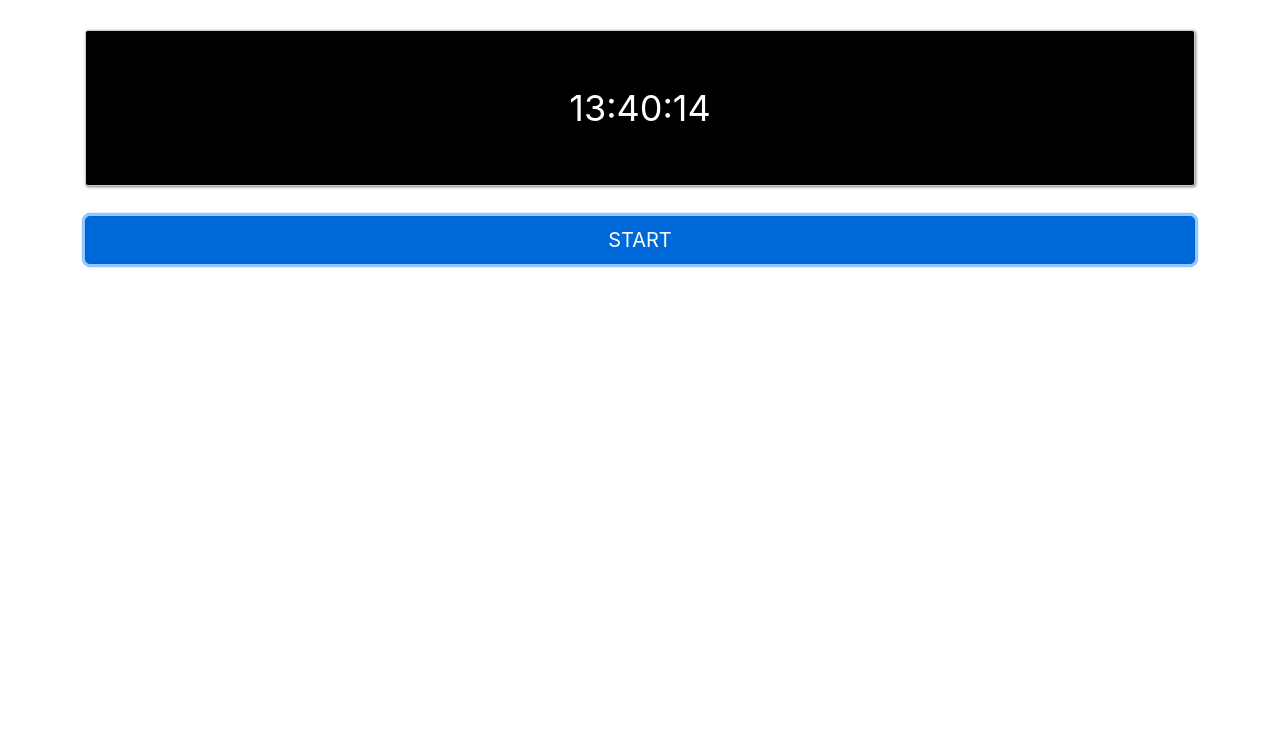
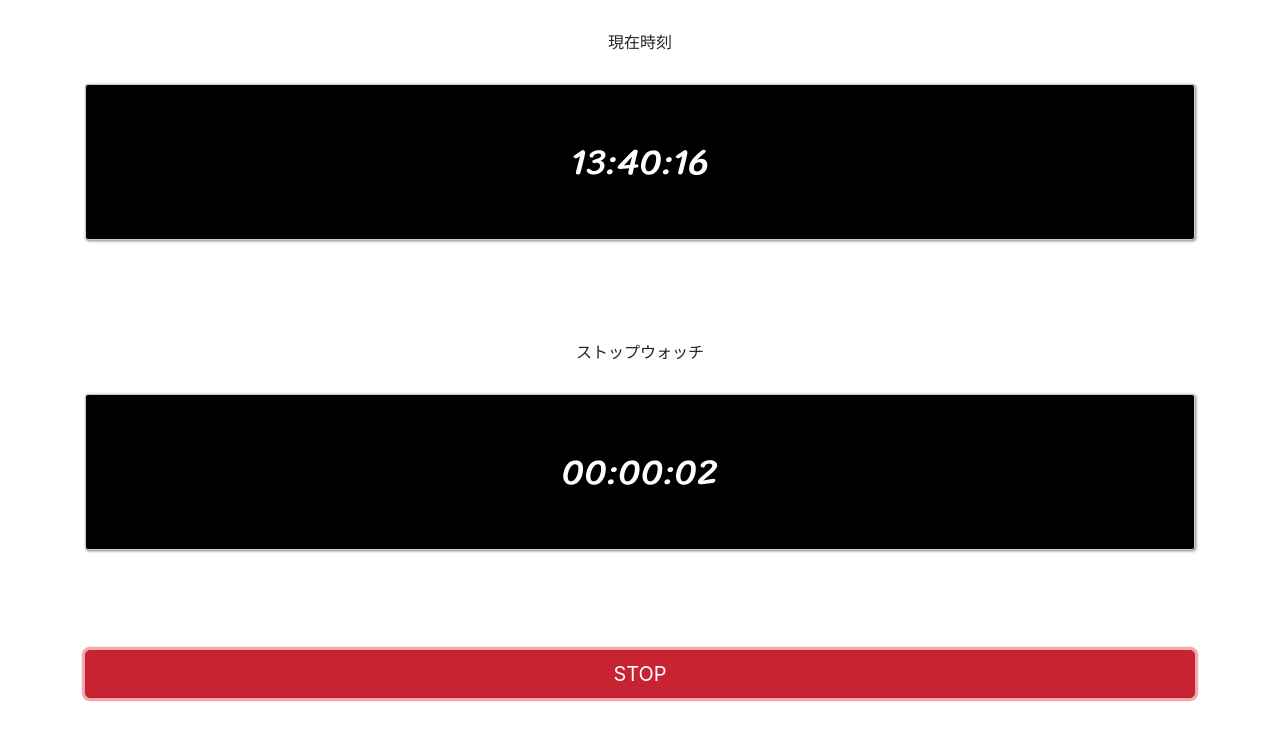
Before and after one commit to Atsusugit0/sample05, a plain HTML site: page index.html in a window 1280 px wide. Both pictures are taken after a click on the button "START". Drawn offline with nearby package versions, Linux system fonts and the light colour scheme.

Commit message:
Add clock and stopwatch

```diff
--- a/css/style.css
+++ b/css/style.css
@@ -1,12 +1,15 @@
+@import url("https://fonts.googleapis.com/css2?family=Sriracha&display=swap");
 .container {
     text-align: center;
     margin: 30px auto;
 }
 
+#time,
 #timer {
     font-size: 36px;
+    font-family: "Sriracha", cursive;
     border: 1px solid #ccc;
-    margin: 30px auto;
+    margin: 30px auto 100px;
     padding: 50px;
     background-color: #000;
     color: #fff;
--- a/index.html
+++ b/index.html
@@ -11,6 +11,12 @@
 
 <body>
     <div class="container">
+        <p>現在時刻</p>
+        <p id="time">00:00:00</p>
+    </div>
+
+    <div class="container">
+        <p>ストップウォッチ</p>
         <p id="timer">00:00:00</p>
 
         <div>
@@ -37,7 +43,8 @@
             return value;
         }*/
 
-        document.getElementById('start_stop').addEventListener('click', function() {
+        //現在時刻
+        var clock = function() {
             //Dateオブジェクトをインスタンス化
             var now = new Date();
 
@@ -50,8 +57,55 @@
             var hours = now.getHours(); //時を取得
             var hours = addZero(hours);
 
-            document.getElementById('timer').innerHTML = hours + ':' + minutes + ':' + seconds;
+            document.getElementById('time').innerHTML = hours + ':' + minutes + ':' + seconds;
+            //document.getElementById('time').innerHTML = addZero(hours) + ...
+        }
+
+        //window.addEventListener(...);  windowオブジェクトは省略できる
+        addEventListener('load', clock);
+        setInterval(clock, 10);
+
+
+        //ストップウォッチ
+        var start;
+        var timer_id;
+
+        document.getElementById('start_stop').addEventListener('click', function() {
+            if (this.innerHTML === 'START') {
+                start = new Date();
+
+                timer_id = setInterval(goTimer, 10);
+
+                //STOPボタンにする
+                this.innerHTML = 'STOP';
+                this.classList.remove('btn-primary');
+                this.classList.add('btn-danger');
+            } else {
+                clearInterval(timer_id)
+
+                //STARTボタンに戻す
+                this.innerHTML = 'START';
+                this.classList.remove('btn-danger');
+                this.classList.add('btn-primary');
+            }
         });
+
+        var goTimer = function() {
+            var now = new Date();
+
+            //現在時刻を求める
+            var milli = now.getTime() - start.getTime();
+
+            //Mathオブジェクトのfloorメソッドを使って小数点以下を表示させない
+            var seconds = Math.floor(milli / 1000); //秒数を求めるため1000で割る
+            var minutes = Math.floor(seconds / 60); //分数を求めるため60で割る
+            var hours = Math.floor(minutes / 60); //時数を求めるため60で割る
+
+            seconds = seconds - minutes * 60;
+            minutes = minutes - hours * 60;
+
+            document.getElementById('timer').innerHTML = addZero(hours) + ":" + addZero(minutes) + ":" + addZero(seconds);
+        }
     </script>
 </body>
 
```
